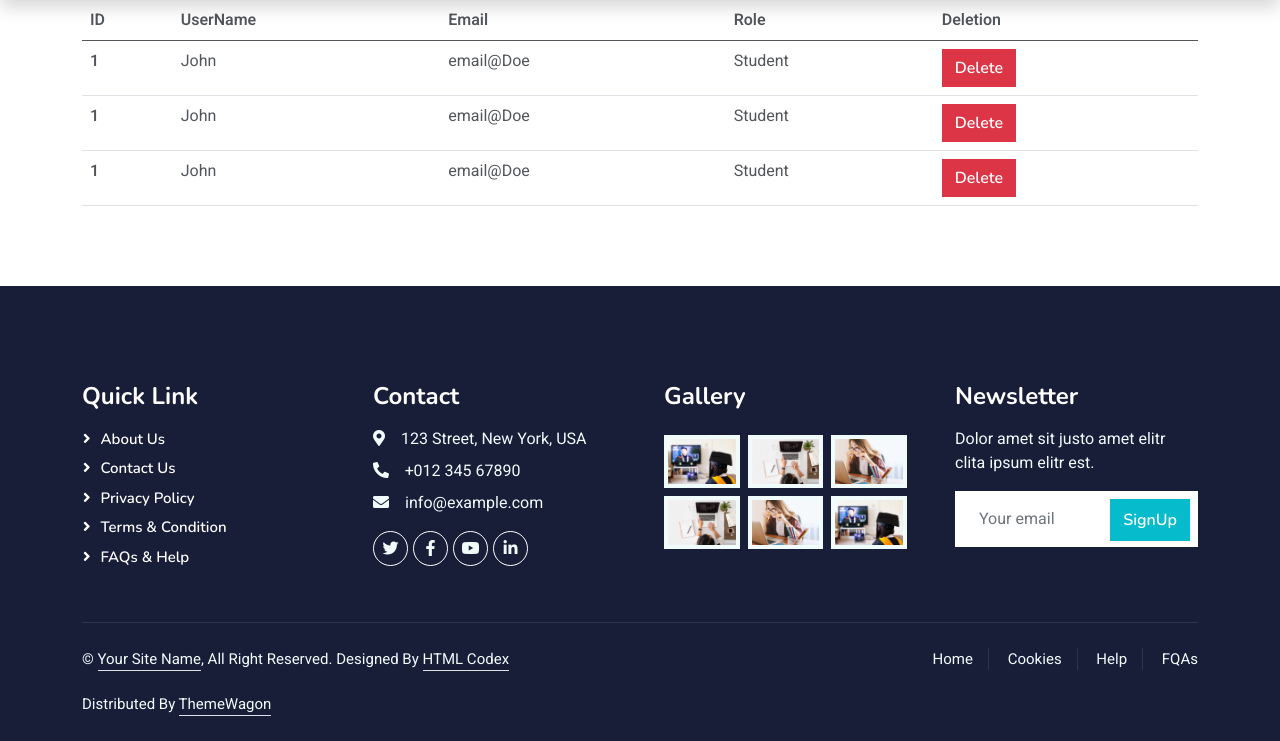
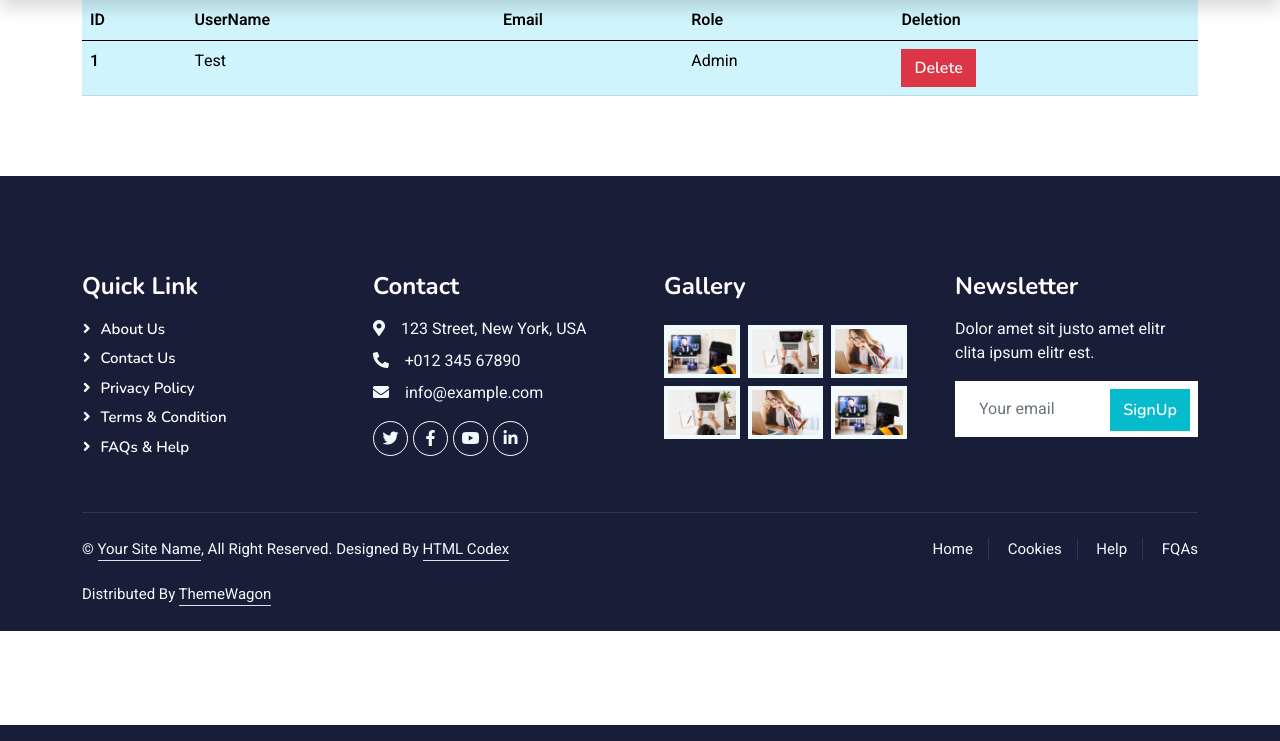
Before and after one commit to Elev8-LMS-Project-Group/LMS, an ASP.NET Core app: page /Admin/Show_Users in a window 1280 px wide. Shown: the part 75-816 px from the top of the page. Run offline with ASP.NET Core 8, Linux system fonts and the light colour scheme; data comes from the database, SQL or seed files in the repository; some libraries are stand-ins or nearby versions.

Commit message:
Admin_Show User available.

```diff
--- a/LMSWeb/Controllers/AdminController.cs
+++ b/LMSWeb/Controllers/AdminController.cs
@@ -1,15 +1,31 @@
+using LMS.DataAccess;
 using Microsoft.AspNetCore.Mvc;
+using Microsoft.EntityFrameworkCore;
 
 namespace LMSWeb.Controllers
 {
     public class AdminController : Controller
     {
+        private readonly IConfiguration _configuration;
+
+        public AdminController(IConfiguration configuration)
+        {
+            _configuration = configuration;
+        }
         public IActionResult Index()
         {
             return View();
         }
         public IActionResult Show_Users() {
-            return View();
+            var options = new DbContextOptionsBuilder<ApplicationDbContext>()
+            .UseSqlServer(_configuration.GetConnectionString("DefaultConnection"))
+            .Options;
+
+            using (var dbContext = new ApplicationDbContext(options))
+            {
+                var userList = dbContext.Users.ToList(); // Replace 'Users' with your actual table name
+                return View(userList);
+            }
         }
     }
 }
--- a/LMSWeb/Views/Admin/Show_Users.cshtml
+++ b/LMSWeb/Views/Admin/Show_Users.cshtml
@@ -1,4 +1,4 @@
-<table class="table class=" table-info"">
+<table class="table table-info">
     <thead>
         <tr>
             <th scope="col">ID</th>
@@ -9,33 +9,17 @@
         </tr>
     </thead>
     <tbody>
-        <tr>
-            <th scope="row">1</th>
-            <td>John</td>
-            <td>email@Doe</td>
-            <td>Student</td>
-            <td>
-                <button type="button" class="btn btn-danger">Delete</button>
-            </td>
-
-        </tr>
-        <tr>
-            <th scope="row">1</th>
-            <td>John</td>
-            <td>email@Doe</td>
-            <td>Student</td>
-            <td>
-                <button type="button" class="btn btn-danger">Delete</button>
-            </td>
-        </tr>
-        <tr>
-            <th scope="row">1</th>
-            <td>John</td>
-            <td>email@Doe</td>
-            <td>Student</td>
-            <td>
-                <button type="button" class="btn btn-danger">Delete</button>
-            </td>
-        </tr>
+        @foreach (var user in Model)
+        {
+            <tr>
+                <th scope="row">@user.UserId</th>
+                <td>@user.UserName</td>
+                <td>@user.Email</td>
+                <td>@user.Role</td>
+                <td>
+                    <button type="button" class="btn btn-danger">Delete</button>
+                </td>
+            </tr>
+        }
     </tbody>
 </table>
```
